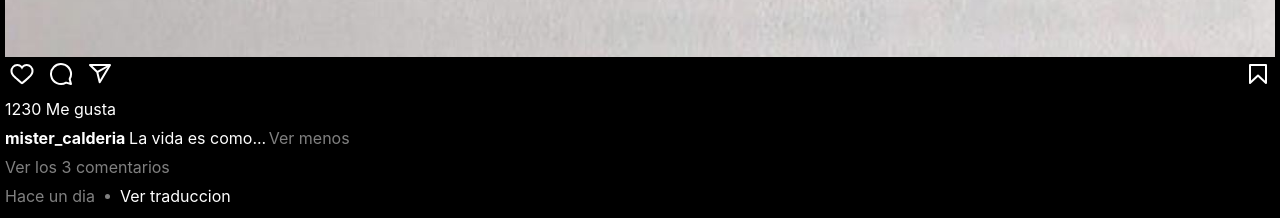
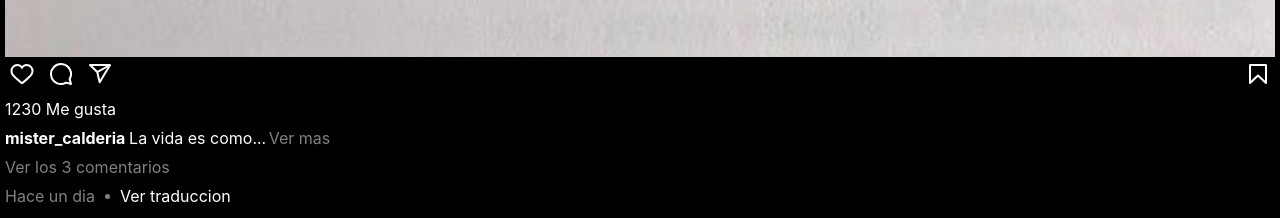
Before and after one commit to EdondjiIbolo/InstagramClone, a React (Vite) app: page / in a window 1280 px wide. Shown: the part 1440-1658 px from the top of the page. Built offline with nearby package versions, Linux system fonts and the light colour scheme.

Commit message:
ver mas seccion arreglada

```diff
--- a/src/Components/Feed/FeedMedia.jsx
+++ b/src/Components/Feed/FeedMedia.jsx
@@ -18,19 +18,9 @@ export function MediaPlayer() {
   }, [textLenght]);
 
   const handleClick = () => {
-    if (click) {
-      setText(initialText);
-      console.log(initialText);
-      setMyClass(`${MyClass} description__post--show`);
-
-      setClick(false);
-    } else {
-      setText(`${text.slice(0, 15)}...`);
-      console.log(initialText);
-      setMyClass(`${MyClass}`);
-
-      setClick(true);
-    }
+    setText(initialText);
+    console.log(initialText);
+    setMyClass(`${MyClass} description__post--show`);
   };
   return (
     <section className="feed">
@@ -76,7 +66,7 @@ export function MediaPlayer() {
               {text}
               {textLenght > 25 && (
                 <span className="text-grey" onClick={handleClick}>
-                  Ver {click ? "mas" : "menos"}
+                  Ver mas
                 </span>
               )}
             </span>
--- a/src/Components/Feed/feeditem.css
+++ b/src/Components/Feed/feeditem.css
@@ -87,7 +87,7 @@
 
   height: min-content;
   overflow: hidden;
-  transition: all ease 450ms;
+  transition: all ease 550ms;
 }
 .description__post--show {
   height: min-content;
```
